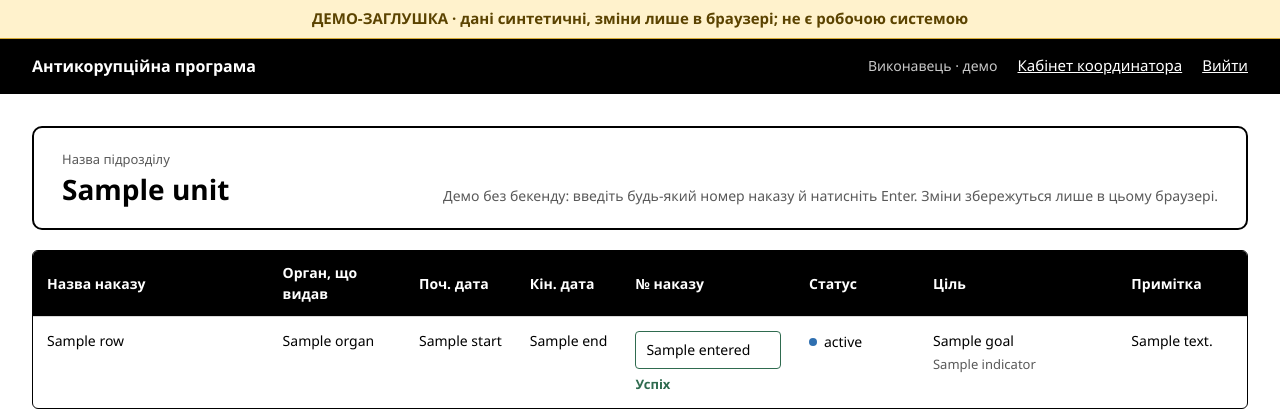
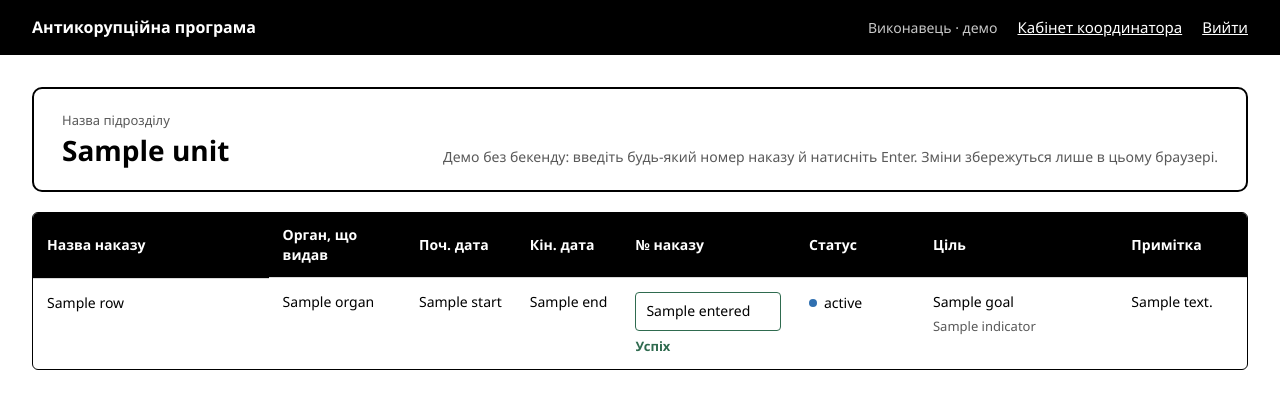
Before and after one commit to Morphess/Anticor_monitor, a FastAPI app: template frontend/templates/executor.html in a window 1280 px wide. Shown: the top 420 px of the page. Run offline with FastAPI, Linux system fonts and the light colour scheme; the template is opened without the code that fills it: most values are stand-ins (such as "Sample title", 1, 10 or a date in 2020); parts of the project's set-up code (start-up, migrations or seed data) failed here and were passed over.

Commit message:
refactor(frontend): remove demo banner from coordinator, executor, and login templates

```diff
--- a/frontend/static/css/monitor.css
+++ b/frontend/static/css/monitor.css
@@ -1,7 +1,6 @@
 /* Спільні стилі сторінок виконавця й координатора: мінімалістично, чорно-біле */
 *{box-sizing:border-box}
 body{margin:0;background:#fff;color:#000;font:15px/1.45 "Segoe UI",system-ui,sans-serif}
-.demo-banner{padding:8px 16px;background:#fff2cc;color:#5b4300;text-align:center;font-weight:700;border-bottom:1px solid #d5aa35}
 button,input{font:inherit;color:inherit}
 button:focus-visible,a:focus-visible,input:focus{outline:2px solid #000;outline-offset:2px}
 .sr{position:absolute;left:-9999px}
--- a/frontend/templates/coordinator.html
+++ b/frontend/templates/coordinator.html
@@ -7,7 +7,6 @@
   <link rel="stylesheet" href="{{ url_for('static', path='css/monitor.css') }}">
 </head>
 <body class="page-coordinator">
-<div class="demo-banner" role="note">ДЕМО-ЗАГЛУШКА · дані синтетичні, зміни лише в браузері; не є робочою системою</div>
 <header class="top"><b>Антикорупційна програма</b><div><span>Координатор програми · демо</span><a href="/executor">Кабінет виконавця</a><a href="/login">Вийти</a></div></header>
 <main>
   <section class="unit"><div><p>Назва підрозділу</p><h1>{{ unit }}</h1></div></section>
--- a/frontend/templates/executor.html
+++ b/frontend/templates/executor.html
@@ -7,7 +7,6 @@
   <link rel="stylesheet" href="{{ url_for('static', path='css/monitor.css') }}">
 </head>
 <body class="page-executor">
-<div class="demo-banner" role="note">ДЕМО-ЗАГЛУШКА · дані синтетичні, зміни лише в браузері; не є робочою системою</div>
 <header class="top"><b>Антикорупційна програма</b><div><span>Виконавець · демо</span><a href="/coordinator">Кабінет координатора</a><a href="/login">Вийти</a></div></header>
 <main>
   <section class="unit">
--- a/frontend/templates/login.html
+++ b/frontend/templates/login.html
@@ -7,7 +7,6 @@
   <link rel="stylesheet" href="{{ url_for('static', path='css/monitor.css') }}">
 </head>
 <body class="page-login">
-<div class="demo-banner" role="note">ДЕМО-ЗАГЛУШКА · вхід не перевіряється, облікові дані не надсилаються та не зберігаються</div>
 <header class="top"><b>Антикорупційна програма</b><span>Локальний перегляд</span></header>
 <main>
   <section class="login-card" aria-labelledby="login-title">
```
